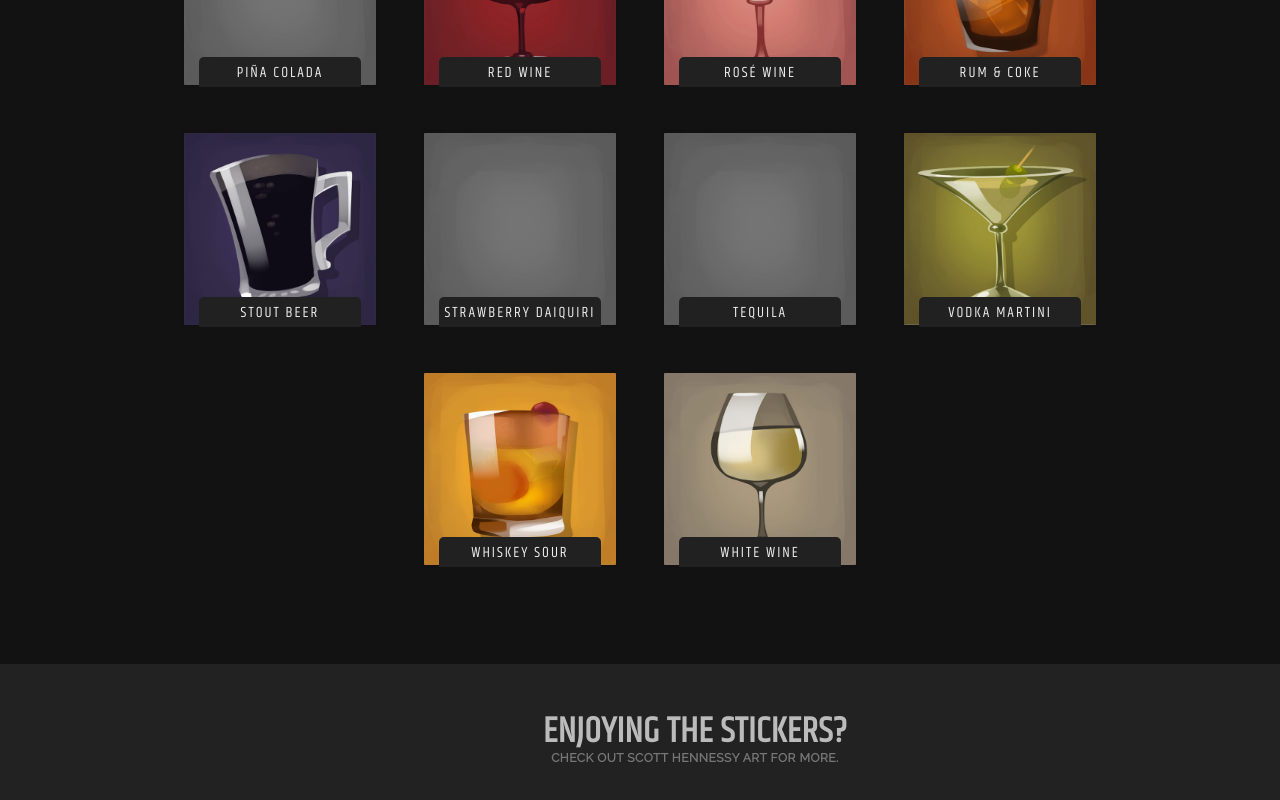
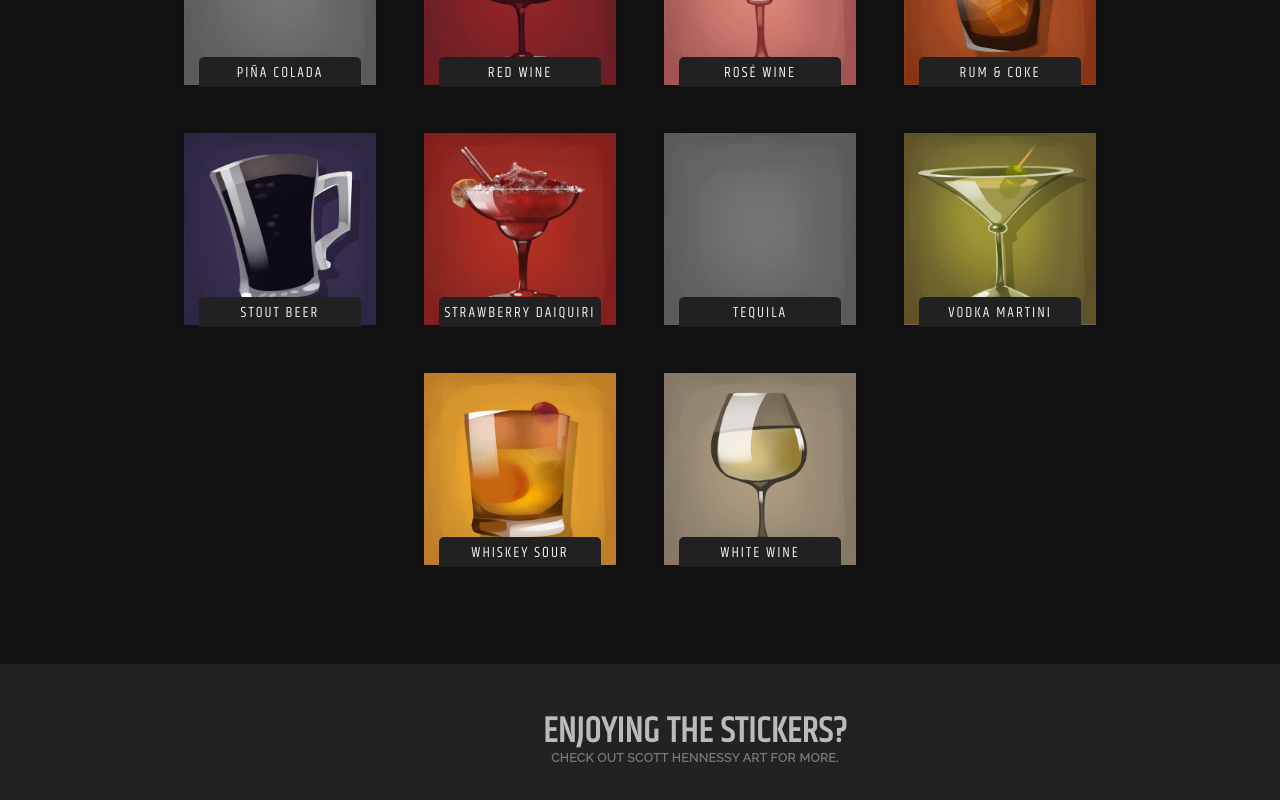
Before and after one commit to eleighbachman/liquorsticker, a React (Create React App) app: page / in a window 1280 px wide. Shown: the part 1016-1816 px from the top of the page. Built offline with nearby package versions, Linux system fonts and the light colour scheme.

Commit message:
adding daiquiri

```diff
--- a/src/data/index.js
+++ b/src/data/index.js
@@ -73,7 +73,7 @@ export default [
   {
       name: "Strawberry Daiquiri",
       information: "Is there even alcohol in this? I'll have another, please! Wait - did you drink my daiquiri? Best get a third, I don't feel a thing... who ordered this slurpie for me? Thanks! ...did you take my keys?",
-      img: "empty.png"
+      img: "daiquiri.png"
   },
   {
       name: "Margarita",
```
Also changed, not shown: src/img/daiquiri.png (added).
